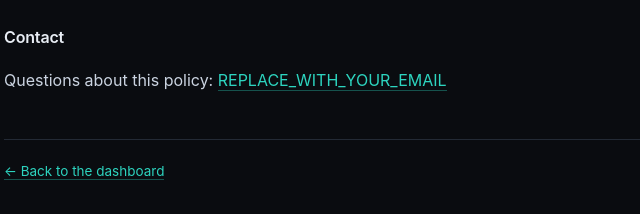
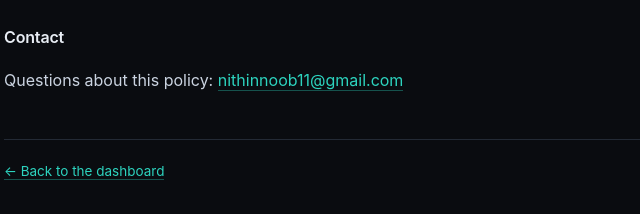
Before and after one commit to nithinn11/whoopstatus, a plain HTML site: page privacy.html in a window 1280 px wide. Shown: the part 2180-2394 px from the top of the page, 298-938 px from the left. Drawn offline with Linux system fonts and the light colour scheme.

Commit message:
docs: use real contact address in the privacy policy

```diff
--- a/privacy.html
+++ b/privacy.html
@@ -114,7 +114,7 @@
   date above. The full revision history is visible in the repository.</p>
 
   <h2>Contact</h2>
-  <p>Questions about this policy: <a href="mailto:REPLACE_WITH_YOUR_EMAIL">REPLACE_WITH_YOUR_EMAIL</a> <!-- replace both halves with a real address --></p>
+  <p>Questions about this policy: <a href="mailto:nithinnoob11@gmail.com">nithinnoob11@gmail.com</a></p>
 
   <footer>
     <a href="./">&larr; Back to the dashboard</a>
```
Also changed, not shown: 1 other file.
